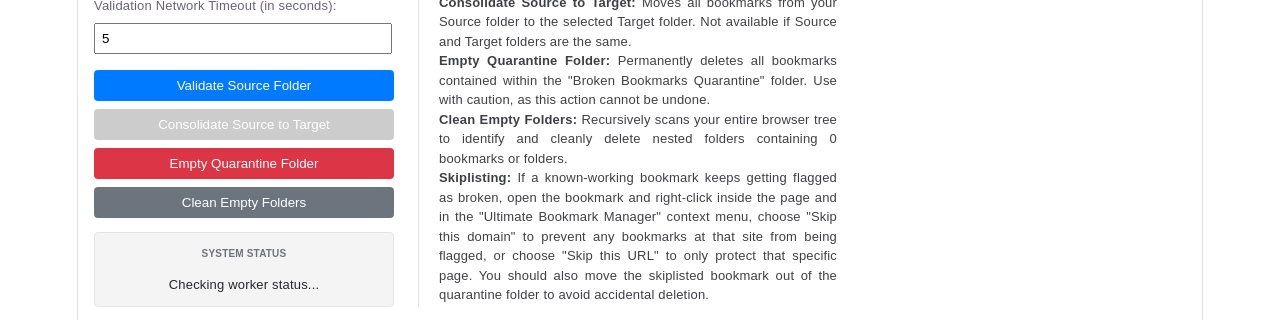
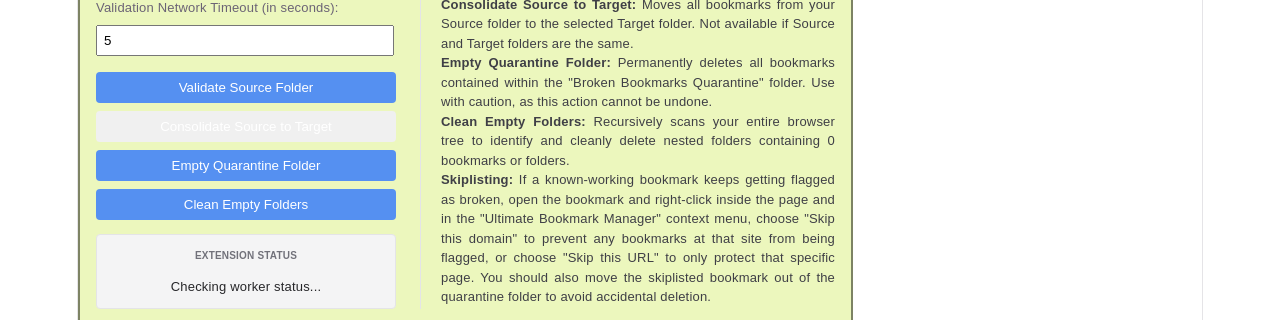
Before and after one commit to jlm-intel/ultimate-bookmark-manager, a React (Vite) app: page / in a window 1280 px wide. Shown: the part 216-536 px from the top of the page. Built offline with nearby package versions, Linux system fonts and the light colour scheme; no server answers.

Commit message:
Update color scheme.

```diff
--- a/src/App.tsx
+++ b/src/App.tsx
@@ -205,6 +205,8 @@
         display: 'flex',
         gap: '24px',
         boxSizing: 'border-box',
+        backgroundColor: '#ecf7bd',
+        border: '2px solid #7d8364',
       }}
     >
       {/* LEFT COLUMN: All of your existing interactive controls */}
@@ -300,7 +302,7 @@
           style={{
             width: '100%',
             padding: '8px',
-            backgroundColor: isWorkerRunning ? '#999' : '#007bff',
+            backgroundColor: isWorkerRunning ? '#f0f0f0' : '#5590f1',
             color: 'white',
             border: 'none',
             borderRadius: '4px',
@@ -320,8 +322,8 @@
             marginTop: '8px',
             backgroundColor:
               isWorkerRunning || selectedFolderId === targetFolderId
-                ? '#ccc'
-                : '#28a745',
+                ? '#f0f0f0'
+                : '#5590f1',
             color: 'white',
             border: 'none',
             borderRadius: '4px',
@@ -342,7 +344,7 @@
             width: '100%',
             padding: '8px',
             marginTop: '8px',
-            backgroundColor: isWorkerRunning ? '#ccc' : '#dc3545',
+            backgroundColor: isWorkerRunning ? '#f0f0f0' : '#5590f1',
             color: 'white',
             border: 'none',
             borderRadius: '4px',
@@ -360,7 +362,7 @@
             width: '100%',
             padding: '8px',
             marginTop: '8px',
-            backgroundColor: isWorkerRunning ? '#ccc' : '#6c757d',
+            backgroundColor: isWorkerRunning ? '#f0f0f0' : '#5590f1',
             color: 'white',
             border: 'none',
             borderRadius: '4px',
@@ -390,7 +392,7 @@
                 fontWeight: 'bold',
               }}
             >
-              System Status
+              Extension Status
             </small>
             <p
               style={{
```
